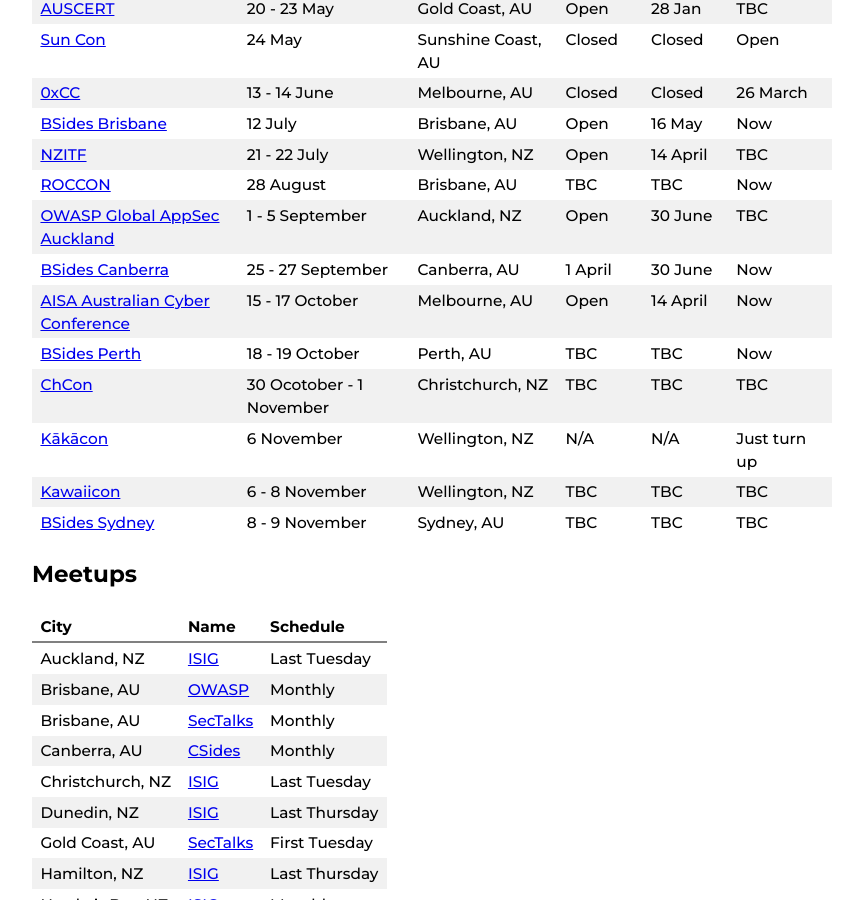
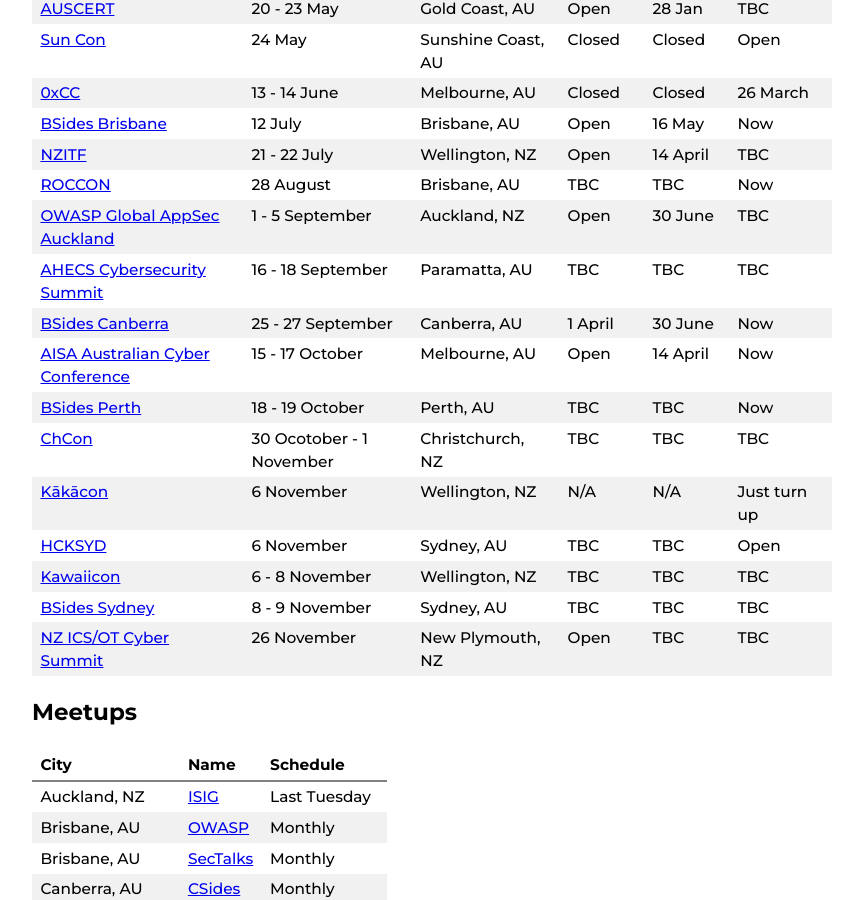
Before and after one commit to nzkarit/downundercons, a Jekyll site: the page built from index.markdown, in a window 1280 px wide and 900 px high, scrolled down 353 px. Shown: the whole window, without its empty margins (208-1071 px from the left). Built offline with Jekyll 4.4.1, drawn with Linux system fonts in a browser that asks for light colours.

Commit message:
Update index.markdown

```diff
--- a/index.markdown
+++ b/index.markdown
@@ -19,13 +19,16 @@ These are a list of hacker/infosec cons and meetups in the NZ and Aussie Area.
 | [NZITF](https://nzitf.org.nz/conference-details) | 21 - 22 July | Wellington, NZ | Open | 14 April | TBC |
 | [ROCCON](https://www.realmsofcyber.com/) | 28 August | Brisbane, AU | TBC | TBC | Now |
 | [OWASP Global AppSec Auckland](https://appsec.org.nz/conference/) | 1 - 5 September | Auckland, NZ | Open | 30 June | TBC |
+| [AHECS Cybersecurity Summit](https://www.ahecs.edu.au/events/ahecs-2025-cybersecurity-summit/) | 16 - 18 September | Paramatta, AU | TBC | TBC | TBC |
 | [BSides Canberra](https://www.bsidesau.com.au/) | 25 - 27 September | Canberra, AU | 1 April | 30 June | Now |
 | [AISA Australian Cyber Conference](https://www.cyberconference.com.au/) | 15 - 17 October | Melbourne, AU | Open | 14 April | Now |
 | [BSides Perth](https://bsidesperth.com.au/) | 18 - 19 October | Perth, AU | TBC | TBC | Now |
 | [ChCon](https://2025.chcon.nz/) | 30 Ocotober - 1 November | Christchurch, NZ | TBC | TBC | TBC |
 | [Kākācon](https://www.kākācon.nz/) | 6 November | Wellington, NZ | N/A | N/A | Just turn up |
+| [HCKSYD](https://www.hack.sydney/) | 6 November | Sydney, AU | TBC | TBC | Open |
 | [Kawaiicon](https://kawaiicon.org/) | 6 - 8 November | Wellington, NZ | TBC | TBC | TBC |
 | [BSides Sydney](https://www.bsides.sydney/) | 8 - 9 November | Sydney, AU | TBC | TBC | TBC |
+| [NZ ICS/OT Cyber Summit](https://icscyber.org.nz/) | 26 November | New Plymouth, NZ | Open | TBC | TBC |
 
 ## Meetups
 
```
